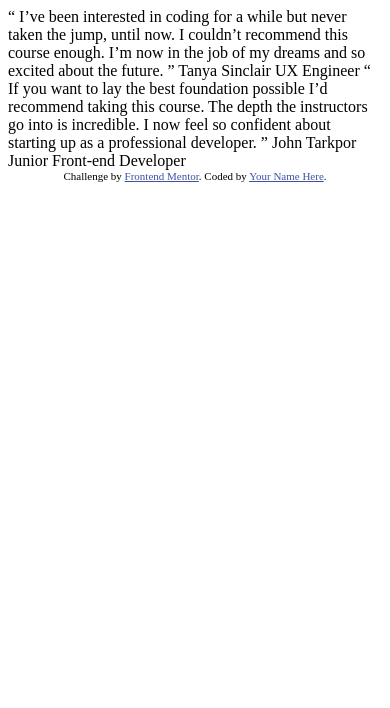
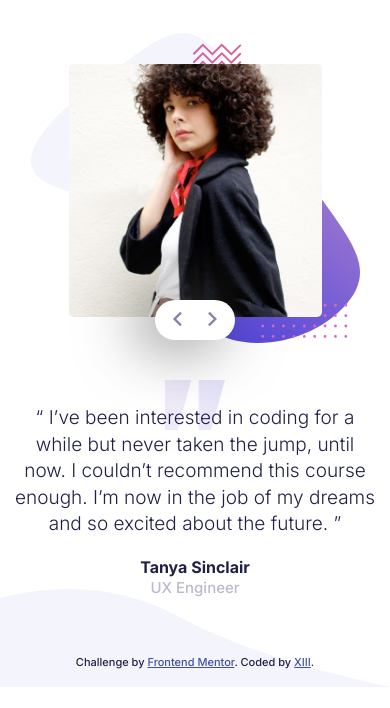
Before and after one commit to minibrusp/Coding-bootcamp-testimonials-slider, a plain HTML site: page index.html in a window 390 px wide. Drawn offline with Linux system fonts and the light colour scheme.

Commit message:
Finished mobile style and JS Functionality transition not yet included

```diff
--- /dev/null
+++ b/css/styles.css
@@ -0,0 +1,165 @@
+@import url('https://fonts.googleapis.com/css2?family=Inter:wght@300;500;700&display=swap');
+
+:root {
+   --Primary-DB: hsl(240, 38%, 20%);
+   --Primary-GB: hsl(240, 18%, 77%);
+}
+
+html {
+   box-sizing: border-box;
+   font-size: 100%;
+}
+
+*,
+*::before,
+*::after {
+   box-sizing: inherit;
+}
+
+body {
+   position: relative;
+   margin: 0;
+   padding: 0;
+   font-family: 'Inter', sans-serif;
+   color: var(--Primary-DB);
+   /* font-size: 32px; */
+   text-align: center;
+
+   background-image: url(../images/pattern-curve.svg);
+   background-repeat: no-repeat;
+   background-size: contain;
+   background-position: left bottom -18px;
+}
+
+.photo {
+   width: 253px;
+   border-radius: 5px;
+}
+
+.testimonials {
+   position: relative;
+   width: 100%;
+   margin: 0 auto;
+   /* display: flex;
+   width: 750px; */
+}
+
+.testimonial__items {
+   position: relative;
+   /* width: 375px; */
+   display: flex;
+   flex-direction: column;
+   justify-content: center;
+   align-items: center;
+   margin: 23px auto;
+   padding: 0 14px;
+
+}
+
+.testimonial__img__container {
+   /*
+   background-image: url(../images/pattern-bg.svg);
+   background-repeat: no-repeat;
+   background-size: 329px;
+   background-position: center top 10px;
+   */
+   width: 100%;
+   height: 335px;
+   position: relative;
+   display: flex;
+   flex-direction: column;
+   align-items: center;
+   justify-content: center;
+   border-radius: 5px;
+}
+
+.testimonial__img__container::before {
+   content: '';
+   position: absolute;
+   background-image: url(../images/pattern-bg.svg);
+   background-repeat: no-repeat;
+   background-size: 329px;
+   background-position: center top 10px;
+   height: 335px;
+   width: 100%;
+   z-index: -1;
+
+}
+
+
+
+.btn__container {
+   display: flex;
+   justify-content: space-evenly;
+   align-items: center;
+   background-color: white;
+   border-radius: 20px;
+   width: 80px;
+   height: 40px;
+   z-index: 3;
+   transform: translateY(-18px);
+   box-shadow: -16px 0px 64px rgb(86 86 86);
+   position: absolute;
+   bottom: 0;
+}
+
+.btn {
+   outline: none;
+   border: none;
+   background-color: unset;
+   transition: transform .3s;
+   cursor: pointer;
+}
+
+.btn__img {
+   transform: scale(0.8);
+}
+
+.btn:hover {
+   transform: scale(1.3);
+}
+
+.btn:active {
+   transform: scale(1);
+}
+
+.testimonial__text__container {
+   background-image: url(../images/pattern-quotes.svg);
+   background-position: center top 0px;
+   background-repeat: no-repeat;
+   background-size: 60px 50px;
+   padding-top: 0px;
+   margin-top: 22px;
+}
+
+.testimonial__quote p {
+   margin-top: 25px;
+   font-size: 19px;
+   line-height: 1.4;
+   font-weight: 300;
+}
+
+.testimonial__author {
+   margin-bottom: 35px;
+}
+
+.testimonial__author h1 {
+   font-size: 16px;
+   margin-bottom: 0;
+}
+
+.testimonial__author span {
+   font-size: 15px;
+   color: var(--Primary-GB)
+}
+
+/* footer */
+
+.attribution {
+   font-size: 11px;
+   text-align: center;
+}
+
+.attribution a {
+   color: hsl(228, 45%, 44%);
+}
--- a/index.html
+++ b/index.html
@@ -5,34 +5,72 @@
   <meta name="viewport" content="width=device-width, initial-scale=1.0"> <!-- displays site properly based on user's device -->
 
   <link rel="icon" type="image/png" sizes="32x32" href="./images/favicon-32x32.png">
+  <link rel="stylesheet" href="css/styles.css">
 
   <title>Frontend Mentor | Coding Bootcamp Testimonials Slider</title>
 
-  <!-- Feel free to remove these styles or customise in your own stylesheet 👍 -->
-  <style>
-    .attribution { font-size: 11px; text-align: center; }
-    .attribution a { color: hsl(228, 45%, 44%); }
-  </style>
 </head>
 <body>
 
-  “ I’ve been interested in coding for a while but never taken the jump, until now.
-  I couldn’t recommend this course enough. I’m now in the job of my dreams and so
-  excited about the future. ”
+  <section class="testimonials">
+    <section class="testimonial__items">
+      <div class="testimonial__img__container">
+        <img src="images/image-tanya.jpg" alt="photo of the said person" class="photo">
+        <div class="btn__container">
+          <button class="btn">
+            <img src="images/icon-prev.svg" alt="photo of button previous" class="btn__img">
+          </button>
+          <button class="btn">
+            <img src="images/icon-next.svg" alt="photo of button next" class="btn__img">
+          </button>
+        </div>
+      </div>
+      <div class="testimonial__text__container">
+        <div class="testimonial__quote">
+          <p>
+            “ I’ve been interested in coding for a while but never taken the jump, until now. I couldn’t recommend this course enough. I’m now in the job of my dreams and so excited about the future. ”
+          </p>
+        </div>
+        <div class="testimonial__author">
+          <h1>Tanya Sinclair</h1>
+          <span>UX Engineer</span>
+        </div>
+      </div>
+    </section>
 
-  Tanya Sinclair
-  UX Engineer
+    <!-- <section class="testimonial__items">
+      <div class="testimonial__img__container">
+        <img src="images/image-john.jpg" alt="photo of the said person" class="photo">
+        <div class="btn__container">
+          <button class="btn slider">
+            <img src="images/icon-prev.svg" alt="photo of button previous" class="btn__img">
+          </button>
+          <button class="btn slider">
+            <img src="images/icon-next.svg" alt="photo of button next" class="btn__img">
+          </button>
+        </div>
+      </div>
+      <div class="testimonial__text__container">
+        <div class="testimonial__quote">
+          <p>
+            “ If you want to lay the best foundation possible I’d recommend taking this course. The depth the instructors go into is incredible. I now feel so confident about starting up as a professional developer. ”
+          </p>
+        </div>
+        <div class="testimonial__author">
+          <h1>John Tarkpor</h1>
+          <span>Junior Front-end Developer</span>
+        </div>
+      </div>
+    </section> -->
 
-  “ If you want to lay the best foundation possible I’d recommend taking this course.
-  The depth the instructors go into is incredible. I now feel so confident about
-  starting up as a professional developer. ”
 
-  John Tarkpor
-  Junior Front-end Developer
+  </section>
 
-  <div class="attribution">
+  <footer class="attribution">
     Challenge by <a href="https://www.frontendmentor.io?ref=challenge" target="_blank">Frontend Mentor</a>.
-    Coded by <a href="#">Your Name Here</a>.
-  </div>
+    Coded by <a href="#">XIII</a>.
+  </footer>
+
+  <script src="scripts/script.js"></script>
 </body>
 </html>
--- /dev/null
+++ b/scripts/script.js
@@ -0,0 +1,45 @@
+document.addEventListener('DOMContentLoaded', () => {
+   console.log('Hello');
+
+   class Author {
+      constructor(photo, fullName, jobDescription, testimonial) {
+         this.photo = photo;
+         this.fullName = fullName;
+         this.jobDescription = jobDescription;
+         this.testimonial = testimonial;
+      }
+      AuthorDescription() {
+         return `Full Name : ${this.fullName} \nJob : ${this.jobDescription} \nTestimonial: ${this.testimonial} \nPhoto File Location: ${this.photo}`;
+      }
+   }
+
+   const persons = [
+      new Author('images/image-tanya.jpg', 'Tanya Sinclair', 'UX Engineer', '“ I’ve been interested in coding for a while but never taken the jump, until now. I couldn’t recommend this course enough. I’m now in the job of my dreams and so excited about the future. ”'),
+      new Author('images/image-john.jpg', 'John Tarkpor', 'Junior Front-end Developer', '“ If you want to lay the best foundation possible I’d recommend taking this course. The depth the instructors go into is incredible. I now feel so confident about starting up as a professional developer. ”')
+   ];
+
+   const buttons = document.querySelectorAll('.btn');
+
+   for(let button of buttons) {
+      button.addEventListener('click', (event) => {
+         let currentPerson = document.querySelector('.testimonial__author h1');
+         let jobDesc = document.querySelector('.testimonial__author span');
+         let testimonialQuote = document.querySelector('.testimonial__quote p');
+         let photoFLocation = document.querySelector('.photo');
+
+         for(let person of persons) {
+            if(person.fullName !== currentPerson.innerHTML) {
+               console.log('true');
+               console.log('Current : ' + currentPerson.innerHTML);
+               console.log('Person : ' + person.fullName);
+               currentPerson.innerHTML = person.fullName;
+               jobDesc.innerHTML = person.jobDescription;
+               testimonialQuote.innerHTML = person.testimonial;
+               photoFLocation.src = person.photo;
+               break;
+            }
+         }
+      });
+   }
+
+});
```
